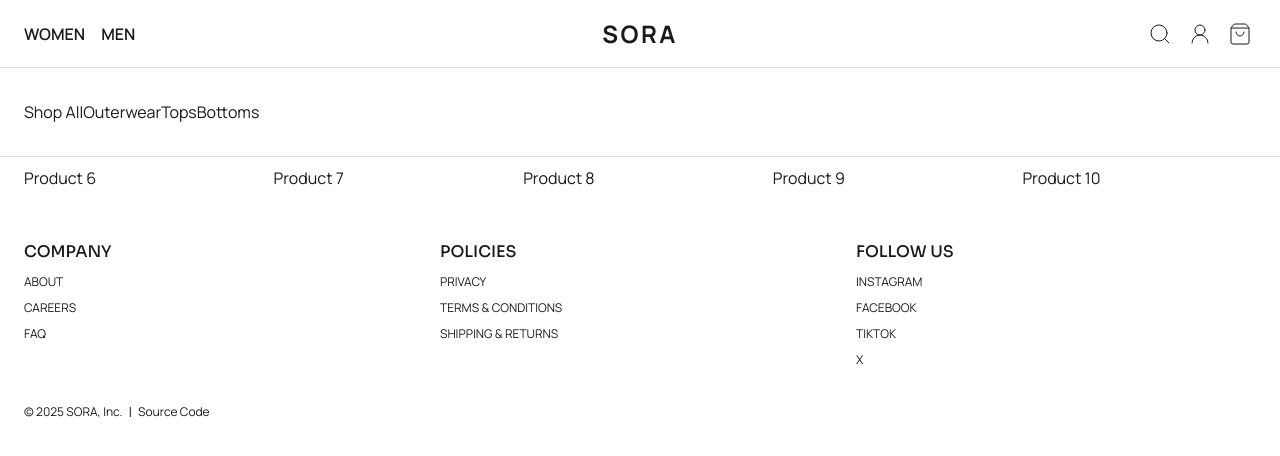
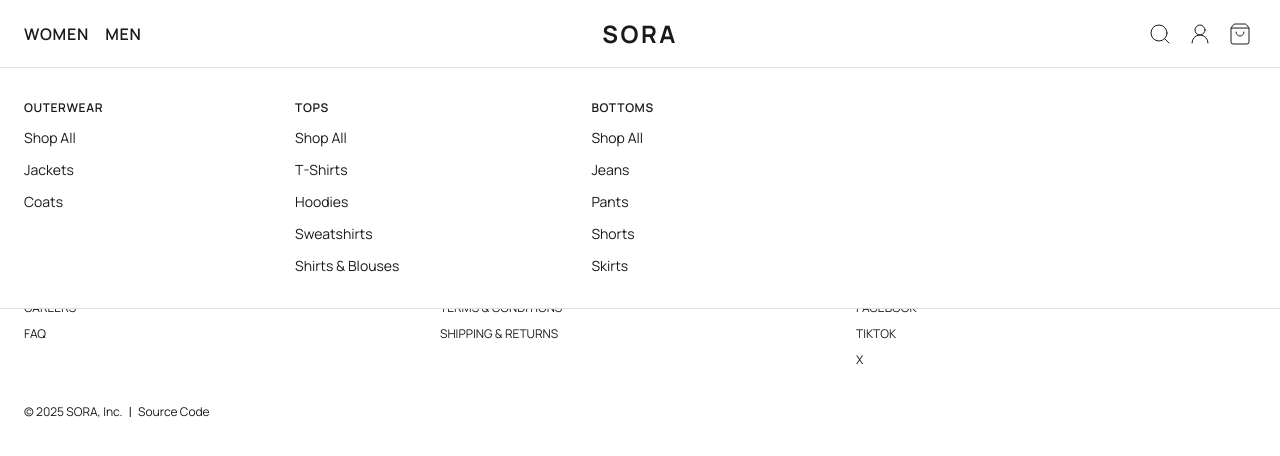
Before and after one commit to JacksonJ97/clothing-store, a Next.js app in the folder client/: page /collections/men in a window 1280 px wide. Both pictures are taken after a click on the button "WOMEN". Shown: the top 456 px of the page. Built offline with nearby package versions, Linux system fonts and the light colour scheme.

Commit message:
desktop navigation content

```diff
--- /dev/null
+++ b/client/src/app/(shop)/components/Header/desktop-navigation-menu.tsx
@@ -0,0 +1,145 @@
+import Link from "next/link";
+import {
+  NavigationMenu,
+  NavigationMenuList,
+  NavigationMenuItem,
+  NavigationMenuTrigger,
+  NavigationMenuContent,
+  NavigationMenuLink,
+  NavigationMenuPositioner,
+  NavigationMenuPopup,
+} from "@/components/NavigationMenu";
+
+const content = {
+  women: [
+    {
+      category: "Outerwear",
+      links: [
+        { label: "Shop All", href: "" },
+        { label: "Jackets", href: "" },
+        { label: "Coats", href: "" },
+      ],
+    },
+    {
+      category: "Tops",
+      links: [
+        { label: "Shop All", href: "" },
+        { label: "T-Shirts", href: "" },
+        { label: "Hoodies", href: "" },
+        { label: "Sweatshirts", href: "" },
+        { label: "Shirts & Blouses", href: "" },
+      ],
+    },
+    {
+      category: "Bottoms",
+      links: [
+        { label: "Shop All", href: "" },
+        { label: "Jeans", href: "" },
+        { label: "Pants", href: "" },
+        { label: "Shorts", href: "" },
+        { label: "Skirts", href: "" },
+      ],
+    },
+  ],
+  men: [
+    {
+      category: "Outerwear",
+      links: [
+        { label: "Shop All", href: "" },
+        { label: "Jackets", href: "" },
+        { label: "Coats", href: "" },
+      ],
+    },
+    {
+      category: "Tops",
+      links: [
+        { label: "Shop All", href: "" },
+        { label: "T-Shirts", href: "" },
+        { label: "Hoodies", href: "" },
+        { label: "Sweatshirts", href: "" },
+        { label: "Shirts", href: "" },
+      ],
+    },
+    {
+      category: "Bottoms",
+      links: [
+        { label: "Shop All", href: "" },
+        { label: "Jeans", href: "" },
+        { label: "Shorts", href: "" },
+        { label: "Pants", href: "" },
+      ],
+    },
+  ],
+};
+
+export default function DesktopNavigationMenu() {
+  return (
+    <NavigationMenu>
+      <NavigationMenuList className="flex items-center gap-4">
+        <NavigationMenuItem>
+          <NavigationMenuTrigger>Women</NavigationMenuTrigger>
+          <NavigationMenuContent className="flex gap-48">
+            {content.women.map((section) => (
+              <div key={section.category}>
+                <h2 className="text-xs font-semibold tracking-wider uppercase">
+                  {section.category}
+                </h2>
+
+                <ul>
+                  {section.links.map((link) => (
+                    <li key={link.label}>
+                      <NavigationMenuLink
+                        render={
+                          <Link
+                            href={link.href}
+                            className="block pt-3 text-sm hover:underline"
+                          >
+                            {link.label}
+                          </Link>
+                        }
+                      />
+                    </li>
+                  ))}
+                </ul>
+              </div>
+            ))}
+          </NavigationMenuContent>
+        </NavigationMenuItem>
+
+        <NavigationMenuItem>
+          <NavigationMenuTrigger>Men</NavigationMenuTrigger>
+          <NavigationMenuContent className="flex gap-48">
+            {content.men.map((section) => (
+              <div key={section.category}>
+                <h2 className="text-xs font-semibold tracking-wider uppercase">
+                  {section.category}
+                </h2>
+
+                <ul>
+                  {section.links.map((link) => (
+                    <li key={link.label}>
+                      <NavigationMenuLink
+                        render={
+                          <Link
+                            href={link.href}
+                            className="block pt-3 text-sm hover:underline"
+                          >
+                            {link.label}
+                          </Link>
+                        }
+                      />
+                    </li>
+                  ))}
+                </ul>
+              </div>
+            ))}
+          </NavigationMenuContent>
+        </NavigationMenuItem>
+      </NavigationMenuList>
+
+      <NavigationMenuPositioner sideOffset={21} className="w-screen">
+        <NavigationMenuPopup />
+      </NavigationMenuPositioner>
+    </NavigationMenu>
+  );
+}
--- a/client/src/app/(shop)/components/Header/index.tsx
+++ b/client/src/app/(shop)/components/Header/index.tsx
@@ -1,65 +1,16 @@
 import Link from "next/link";
 import { UserRound } from "lucide-react";
-import {
-  NavigationMenu,
-  NavigationMenuList,
-  NavigationMenuItem,
-  NavigationMenuTrigger,
-  NavigationMenuContent,
-  NavigationMenuLink,
-  NavigationMenuPositioner,
-  NavigationMenuPopup,
-} from "@/components/NavigationMenu";
 import MobileDrawer from "@/app/(shop)/components/Header/mobile-drawer";
 import SearchDrawer from "@/app/(shop)/components/Header/search-drawer";
 import CartDrawer from "@/app/(shop)/components/Header/cart-drawer";
+import DesktopNavigationMenu from "@/app/(shop)/components/Header/desktop-navigation-menu";
 
 export default function Header() {
   return (
     <header className="bg-background sticky top-0 flex items-center gap-2 p-4.5 lg:px-6">
-      <NavigationMenu className="hidden w-full md:block">
-        <NavigationMenuList className="flex items-center gap-4">
-          <NavigationMenuItem>
-            <NavigationMenuTrigger>Women</NavigationMenuTrigger>
-            <NavigationMenuContent>
-              <NavigationMenuLink
-                render={<Link href="/collections/men">Shop All</Link>}
-              />
-              <NavigationMenuLink
-                render={<Link href="/collections/men">Outerwear</Link>}
-              />
-              <NavigationMenuLink
-                render={<Link href="/collections/men">Tops</Link>}
-              />
-              <NavigationMenuLink
-                render={<Link href="/collections/men">Bottoms</Link>}
-              />
-            </NavigationMenuContent>
-          </NavigationMenuItem>
-
-          <NavigationMenuItem>
-            <NavigationMenuTrigger>Men</NavigationMenuTrigger>
-            <NavigationMenuContent>
-              <NavigationMenuLink
-                render={<Link href="/collections/women">Shop All</Link>}
-              />
-              <NavigationMenuLink
-                render={<Link href="/collections/women">Outerwear</Link>}
-              />
-              <NavigationMenuLink
-                render={<Link href="/collections/women">Tops</Link>}
-              />
-              <NavigationMenuLink
-                render={<Link href="/collections/women">Bottoms</Link>}
-              />
-            </NavigationMenuContent>
-          </NavigationMenuItem>
-        </NavigationMenuList>
-
-        <NavigationMenuPositioner sideOffset={21} className="w-screen">
-          <NavigationMenuPopup />
-        </NavigationMenuPositioner>
-      </NavigationMenu>
+      <div className="hidden w-full md:block">
+        <DesktopNavigationMenu />
+      </div>
 
       <div className="w-full md:hidden">
         <MobileDrawer />
--- a/client/src/components/NavigationMenu/index.tsx
+++ b/client/src/components/NavigationMenu/index.tsx
@@ -38,7 +38,7 @@ function NavigationMenuTrigger({
     <NavigationMenuPrimitive.Trigger
       data-slot="navigation-menu-trigger"
       className={cn(
-        "cursor-pointer font-semibold uppercase hover:border-b",
+        "cursor-pointer font-semibold tracking-wider uppercase hover:border-b",
         className,
       )}
       {...props}
@@ -82,7 +82,7 @@ function NavigationMenuPositioner({
         positionMethod="fixed"
         collisionPadding={0}
         className={cn(
-          "box-border h-(--positioner-height) w-(--positioner-width) max-w-(--available-width) transition-[top,left,right,bottom] duration-350 ease-[cubic-bezier(0.22,1,0.36,1)] before:absolute before:content-[''] data-instant:transition-none",
+          "h-(--positioner-height) max-h-(--available-height) w-(--positioner-width) max-w-(--available-width) transition-[top,left,right,bottom] duration-350 ease-[cubic-bezier(0.22,1,0.36,1)] before:absolute before:content-[''] data-instant:transition-none",
           "data-[side=top]:before:right-0 data-[side=top]:before:bottom-[-10px] data-[side=top]:before:left-0 data-[side=top]:before:h-2.5",
           "data-[side=right]:before:top-0 data-[side=right]:before:bottom-0 data-[side=right]:before:left-[-10px] data-[side=right]:before:w-2.5",
           "data-[side=bottom]:before:top-[-10px] data-[side=bottom]:before:right-0 data-[side=bottom]:before:left-0 data-[side=bottom]:before:h-2.5",
```
